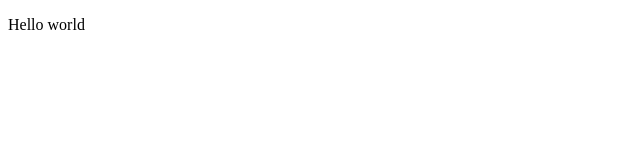
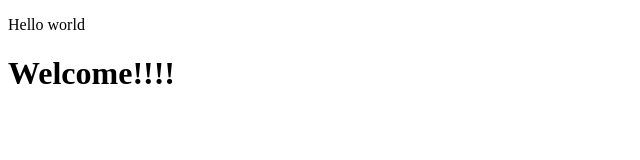
Before and after one commit to ccascosalinas/Evaluation-Git, a plain HTML site: page index.html in a window 1280 px wide. Shown: the whole page, without its empty margins (0-640 px from the left). Drawn offline with Linux system fonts and the light colour scheme.

Commit message:
First commit Test

```diff
--- a/index.html
+++ b/index.html
@@ -7,5 +7,6 @@
 </head>
 <body>
     <p>Hello world</p>
+    <h1>Welcome!!!!</h1>
 </body>
 </html>
```
